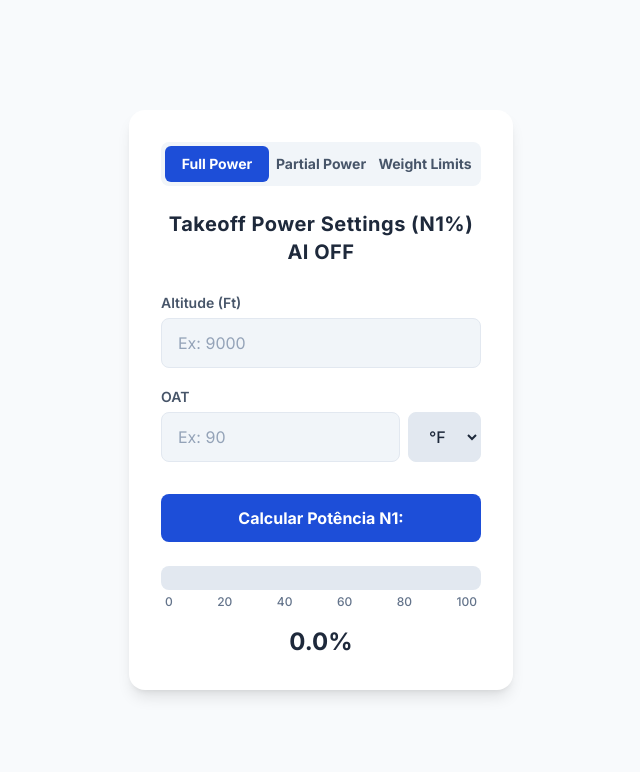
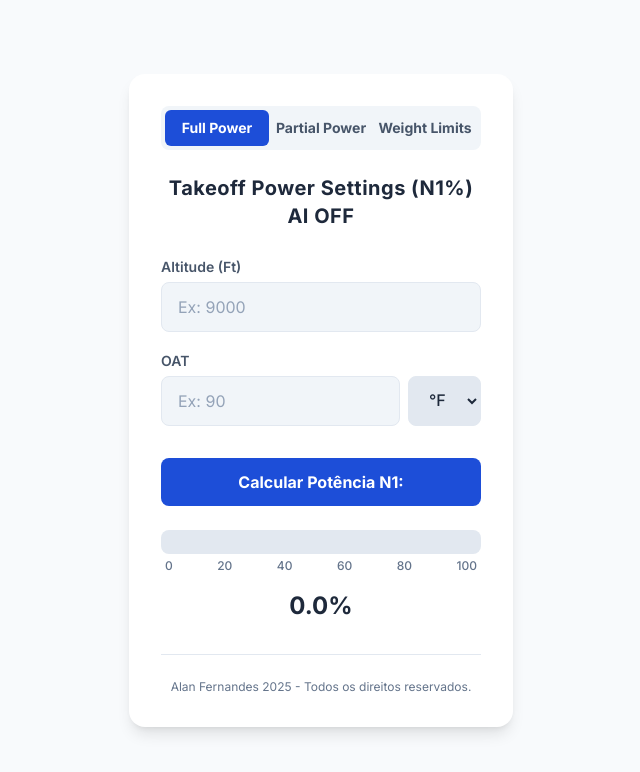
Before and after one commit to alanmfernandess/lear35, a plain HTML site: page index.html in a window 1280 px wide. Shown: the whole page, without its empty margins (319-959 px from the left). Drawn offline with nearby package versions, Linux system fonts and the light colour scheme.

Commit message:
Update index.html

```diff
--- a/index.html
+++ b/index.html
@@ -199,6 +199,9 @@
             </div>
         </div>
 
+        <footer class="text-center text-xs text-slate-500 mt-8 pt-6 border-t border-slate-200">
+            Alan Fernandes 2025 - Todos os direitos reservados.
+        </footer>
     </main>
 
     <script>
```
